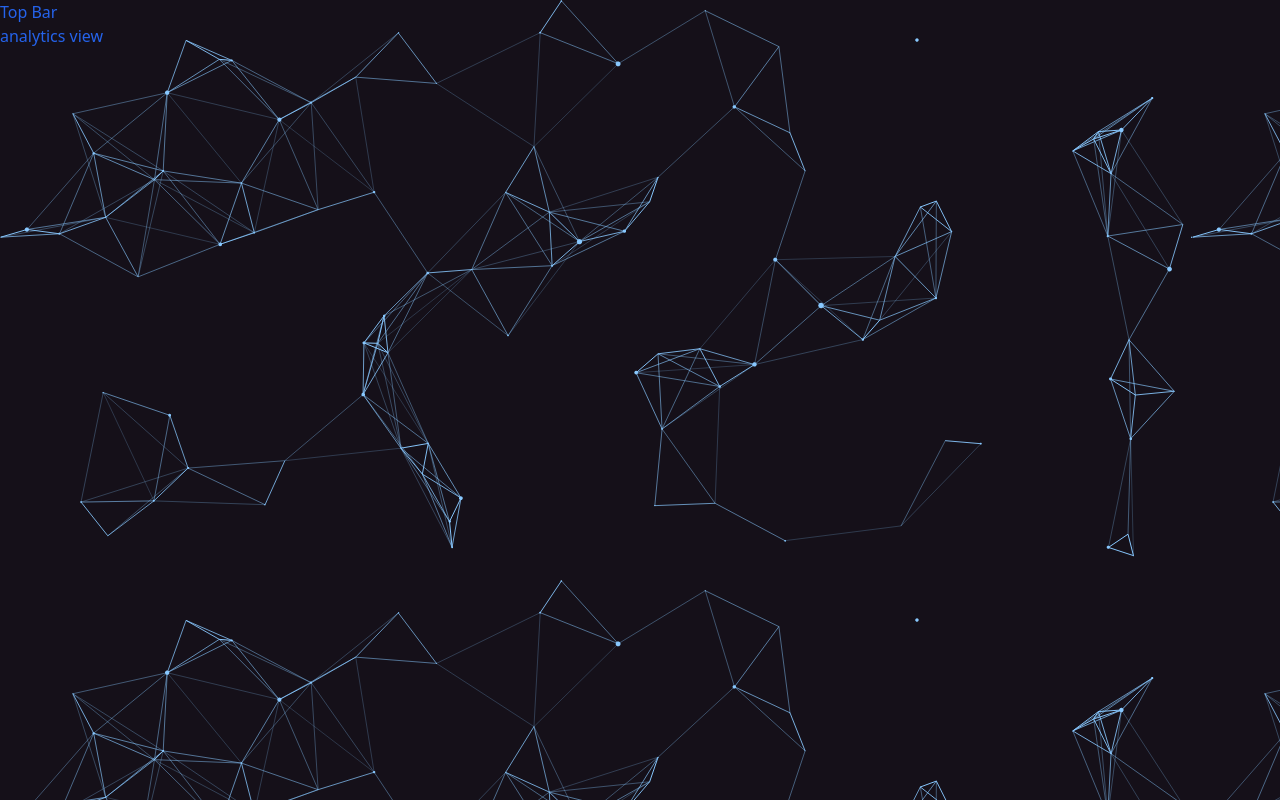
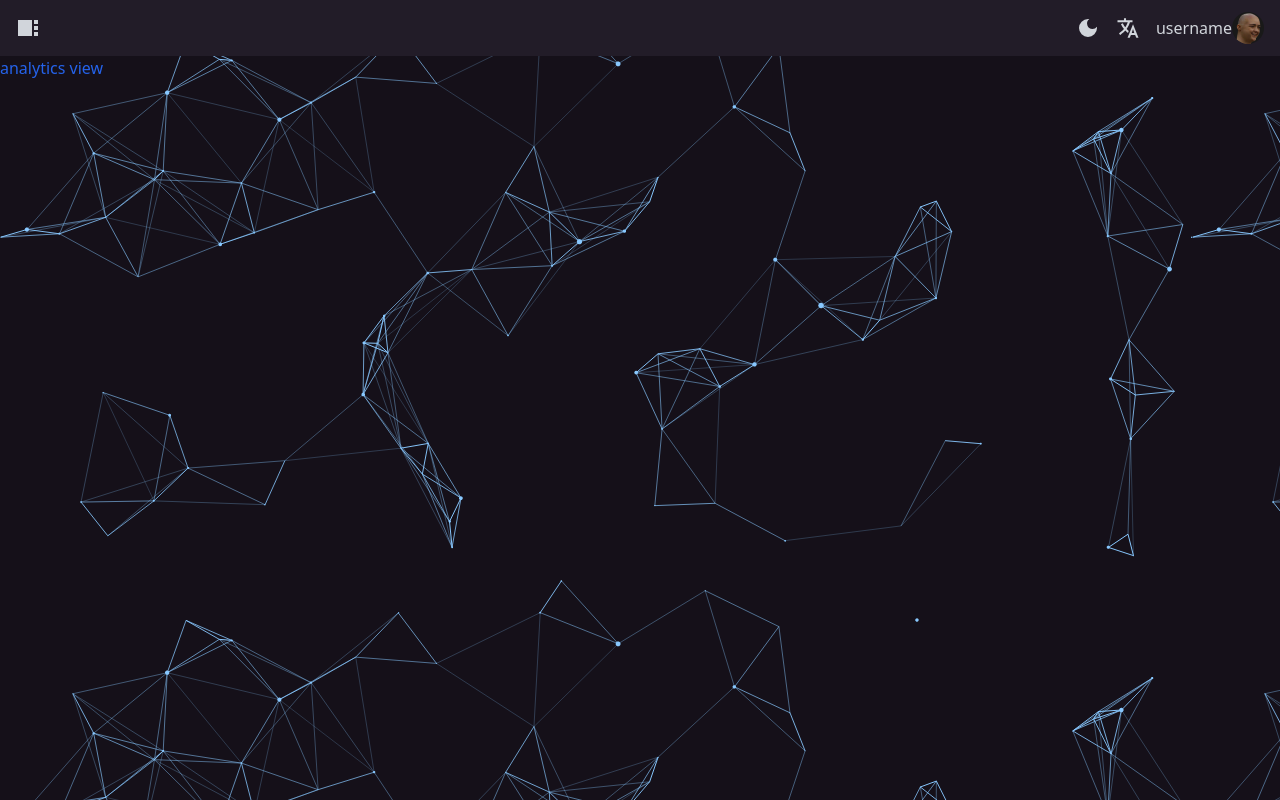
Before and after one commit to damsog/gnosis-frontend, a Next.js app: page /analytics in a window 1280 px wide. Built offline with nearby package versions, Linux system fonts and the light colour scheme.

Commit message:
Finished the basic view of the top bar

```diff
--- a/app/analytics/topBar.tsx
+++ b/app/analytics/topBar.tsx
@@ -1,9 +1,27 @@
 import React from 'react';
+import { MdDarkMode } from 'react-icons/md';
+import { IoLanguageSharp } from 'react-icons/io5';
+import { MdViewSidebar } from 'react-icons/md';
 
 const TopBar = () => {
     return (
-        <div>
-            <h1 className=' text-blue-600 '>Top Bar</h1>
+        <div className='bg-[#221c28] h-14 flex items-center'>
+            <div className='w-full flex items-center justify-between px-4'>
+                {/* Left Side */}
+                <div>
+                    <h5 className=" text-2xl cursor-pointer text-gray-300 hover:text-green-600"><MdViewSidebar/></h5>
+                </div>
+                {/* Right Side */}
+                <div className='flex items-center space-x-4'>
+                    <h5 className=" text-2xl cursor-pointer text-gray-300 hover:text-green-600"><MdDarkMode/></h5>
+                    <h5 className=" text-2xl cursor-pointer text-gray-300 hover:text-green-600"><IoLanguageSharp/></h5>
+                    {/* Logo. TODO: Substitute for dropdown */}
+                    <div className='flex items-center'>
+                        <h5 className='text-gray-300 hover:text-green-600 hover:cursor-pointer'>username</h5>
+                        <img  className="h-8 w-8 rounded-full hover:cursor-pointer" src="/avatar_sample.png" />
+                    </div>
+                </div>
+            </div>
         </div>
     );
 };
--- a/package.json
+++ b/package.json
@@ -9,7 +9,8 @@
     "next": "latest",
     "react": "18.2.0",
     "react-dom": "18.2.0",
-    "react-hook-form": "^7.41.5"
+    "react-hook-form": "^7.41.5",
+    "react-icons": "^4.7.1"
   },
   "devDependencies": {
     "@types/node": "18.11.3",
```
Also changed, not shown: 1 other file (tests, documents, lock files or other folders).
